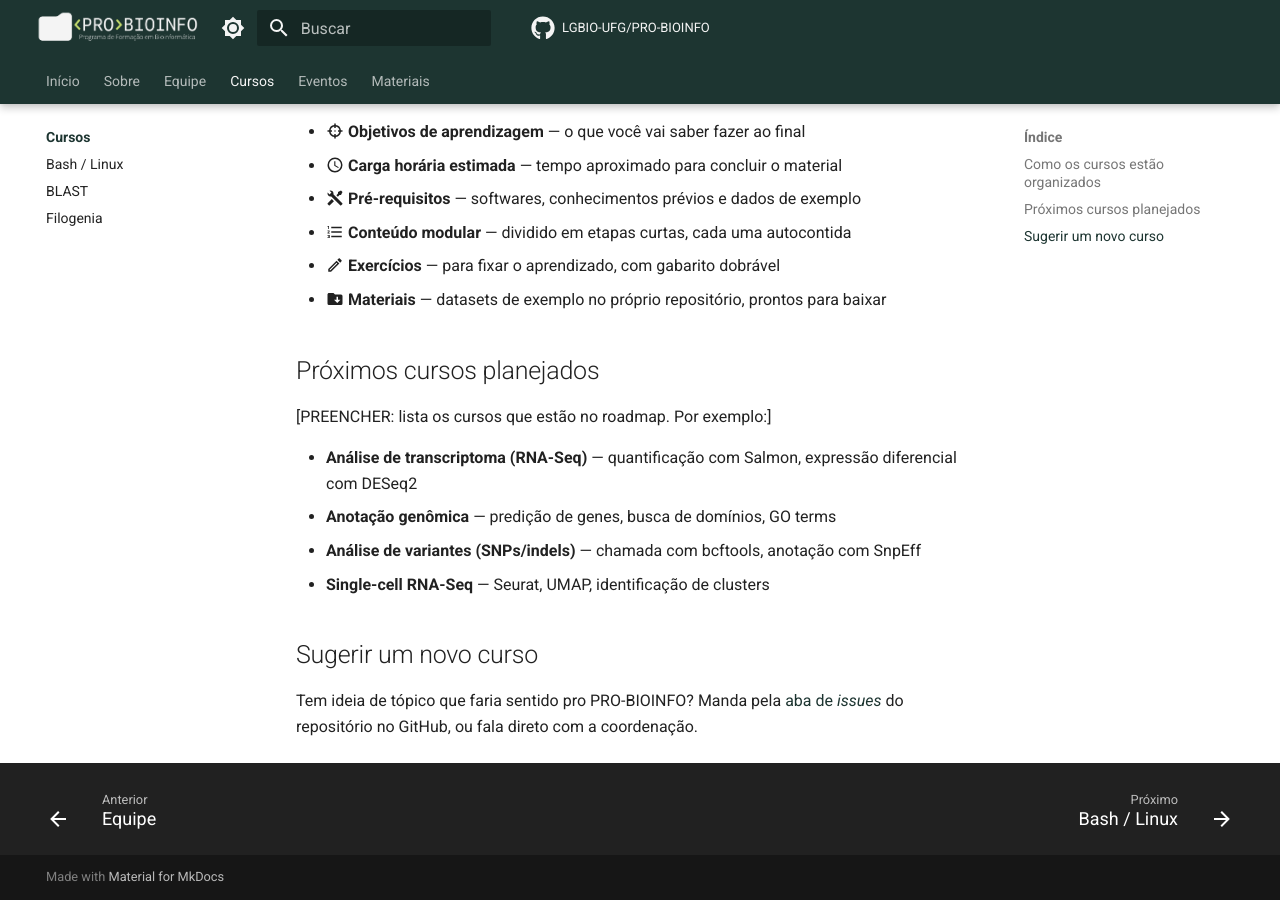
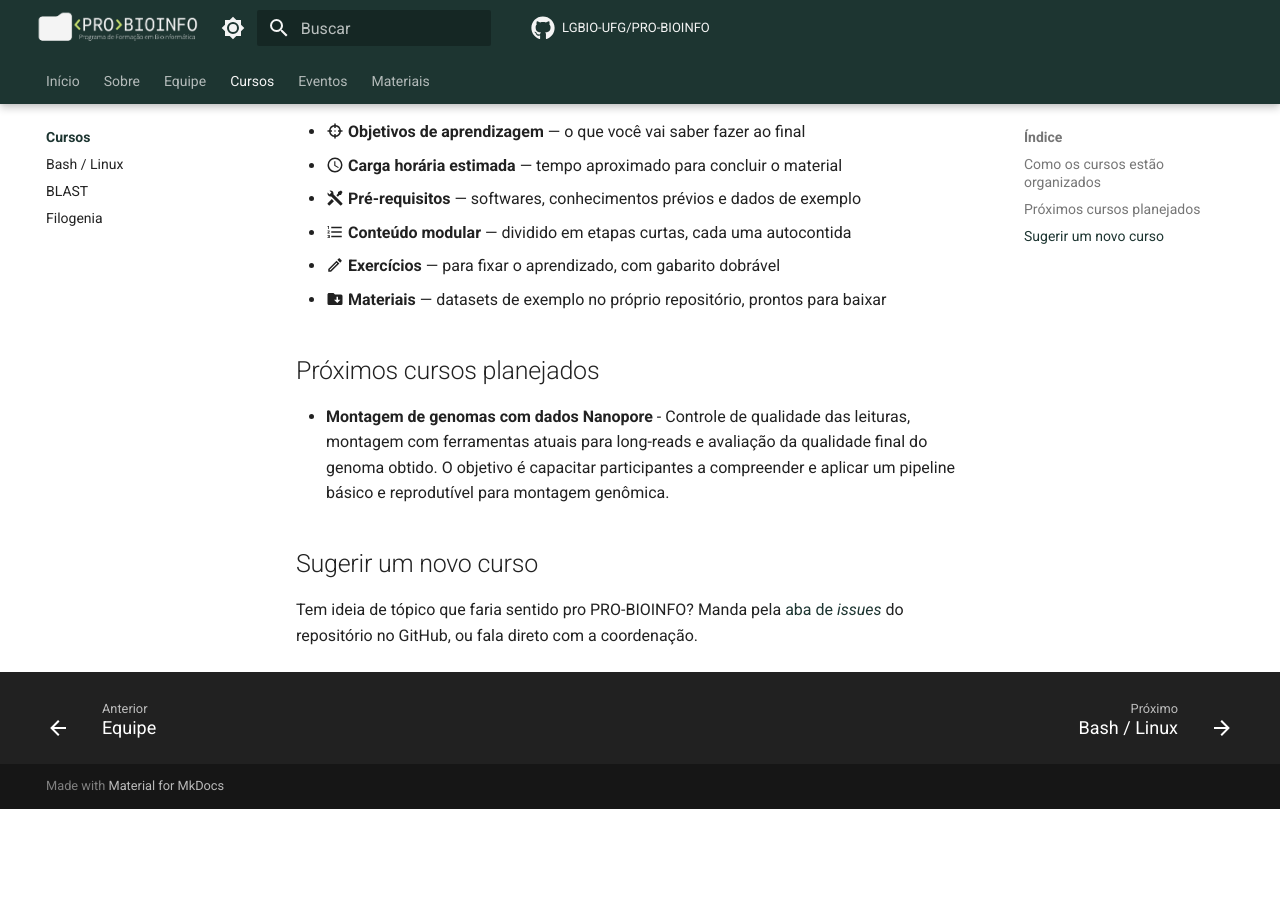
Before and after one commit to LGBIO-UFG/PRO-BIOINFO, an MkDocs documentation site: the page built from docs/cursos/index.md, in a window 1280 px wide and 900 px high, scrolled down 995 px. Built offline with MkDocs 1.6.1 and Material for MkDocs 9.7.7, drawn with Linux system fonts in a browser that asks for light colours; comment, search, counter and statistics services are not loaded; after the commit the page ends 1804 px from its top, so only the background shows below that.

```diff
--- a/docs/cursos/index.md
+++ b/docs/cursos/index.md
@@ -58,12 +58,7 @@
 
 ## Próximos cursos planejados
 
-[PREENCHER: lista os cursos que estão no roadmap. Por exemplo:]
-
-- **Análise de transcriptoma (RNA-Seq)** — quantificação com Salmon, expressão diferencial com DESeq2
-- **Anotação genômica** — predição de genes, busca de domínios, GO terms
-- **Análise de variantes (SNPs/indels)** — chamada com bcftools, anotação com SnpEff
-- **Single-cell RNA-Seq** — Seurat, UMAP, identificação de clusters
+- **Montagem de genomas com dados Nanopore** - Controle de qualidade das leituras, montagem com ferramentas atuais para long-reads e avaliação da qualidade final do genoma obtido. O objetivo é capacitar participantes a compreender e aplicar um pipeline básico e reprodutível para montagem genômica.
 
 ## Sugerir um novo curso
 
```
